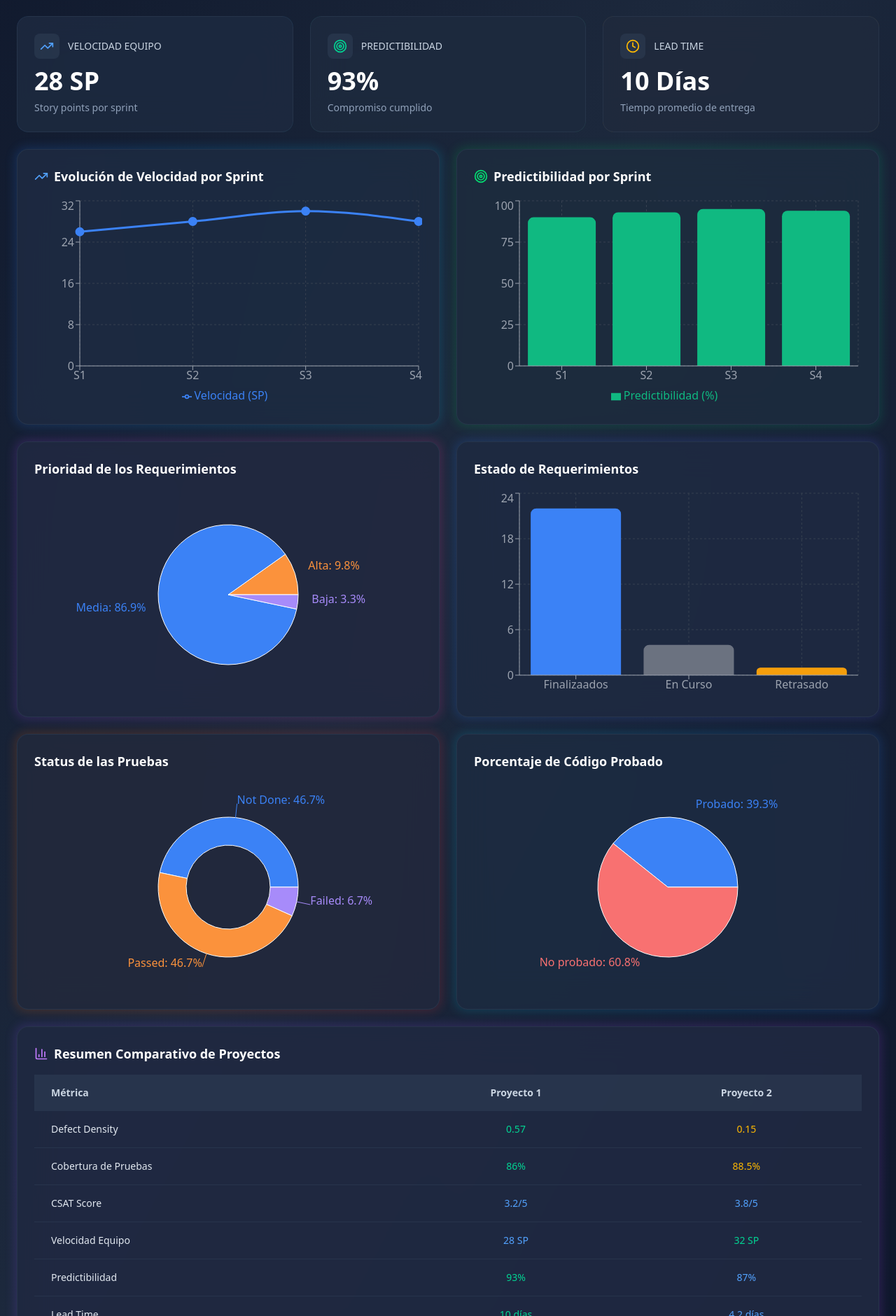
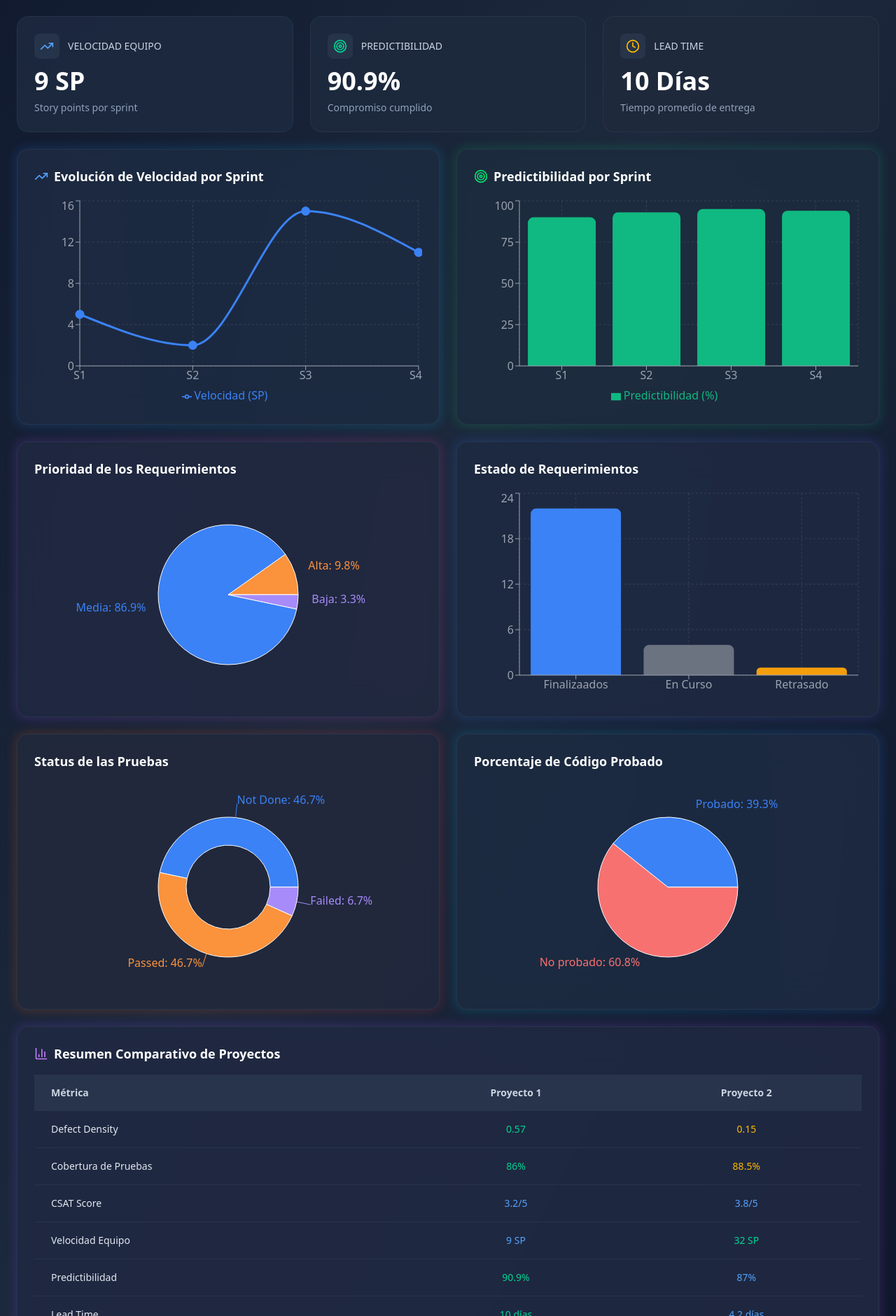
Before and after one commit to Aslan-devs/DashBoardQA, a React (Vite) app: page / in a window 1280 px wide. Shown: the part 479-2360 px from the top of the page at 70% size. Built offline with nearby package versions, Linux system fonts and the light colour scheme.

Commit message:
Actualizacion metricas packn'go

```diff
--- a/src/DashboardQA.jsx
+++ b/src/DashboardQA.jsx
@@ -13,15 +13,16 @@ const Dashboard = () => {
       defectDensity: 0.57,
       coberturaDefectos: 86,
       csatScore: 3.2,
-      velocidadEquipo: 28,
-      predictibilidad: 93,
+      velocidadEquipo: 9,
+      predictibilidad: 90.9,
       leadTime: 10
     },
     sprints: {
-      sprint1: { velocidad: 26, predictibilidad: 90, defectos: 0.12 },
-      sprint2: { velocidad: 28, predictibilidad: 93, defectos: 0.10 },
-      sprint3: { velocidad: 30, predictibilidad: 95, defectos: 0.08 },
-      sprint4: { velocidad: 28, predictibilidad: 94, defectos: 0.09 }
+      sprint1: { velocidad: 5, predictibilidad: 90, defectos: 0.12 },
+      sprint2: { velocidad: 2, predictibilidad: 93, defectos: 0.10 },
+      sprint3: { velocidad: 15, predictibilidad: 95, defectos: 0.08 },
+      sprint4: { velocidad: 11, predictibilidad: 94, defectos: 0.09 },
+      sprint5: { velocidad: 7, predictibilidad: 94, defectos: 0.09 }
     },
     prioridades: [
       { name: 'Alta', value: 9.8, color: '#fb923c' },
@@ -61,23 +62,25 @@ const Dashboard = () => {
       sprint4: { velocidad: 32, predictibilidad: 86, defectos: 0.14 }
     },
     prioridades: [
-      { name: 'Alto', value: 42.0, color: '#3b82f6' },
-      { name: 'Medio', value: 33.0, color: '#fb923c' },
-      { name: 'Bajo', value: 25.0, color: '#a78bfa' }
+      { name: 'Alto', value: 50, color: '#3b82f6' },
+      { name: 'Medio', value: 25, color: '#fb923c' },
+      { name: 'Bajo', value: 25, color: '#a78bfa' }
     ],
     requerimientos: [
-      { name: 'Implementado', cantidad: 13, color: '#3b82f6' },
-      { name: 'Sin implementar', cantidad: 8, color: '#6b7280' },
-      { name: 'Retrasado', cantidad: 4, color: '#f59e0b' }
+      { name: 'Implementado', cantidad: 3, color: '#3b82f6' },
+      { name: 'Sin implementar', cantidad: 13, color: '#6b7280' },
+      { name: 'Retrasado', cantidad: 1, color: '#f59e0b' },
+      { name: 'En curso', cantidad: 7, color: '#3af50bff' }
     ],
     statusPruebas: [
-      { name: 'Not Done', value: 38.5, color: '#3b82f6' },
-      { name: 'Passed', value: 50.0, color: '#fb923c' },
-      { name: 'Failed', value: 11.5, color: '#a78bfa' }
+      { name: 'Not Done', value: 86.2, color: '#3b82f6' },
+      { name: 'Passed', value: 3.3, color: '#fb923c' },
+      { name: 'Started but not done', value: 6.2, color: '#fff200ff' },
+      { name: 'Failed', value: 3.3, color: '#ff0000ff' }
     ],
     codigoProbado: [
-      { name: 'Probado', value: 88.5, color: '#3b82f6' },
-      { name: 'No probado', value: 11.5, color: '#f87171' }
+      { name: 'Probado', value: 4.8, color: '#3b82f6' },
+      { name: 'No probado', value: 95.2, color: '#f87171' }
     ]
   };
 
@@ -374,7 +377,7 @@ const Dashboard = () => {
             </div>
           </div>
 
-          {/* Porcentaje de Código Probado */}
+          {/* Estatus de las */}
           <div className="relative group">
             <div className="absolute -inset-0.5 bg-gradient-to-r from-cyan-500 to-blue-500 rounded-2xl opacity-20 group-hover:opacity-30 blur transition duration-300"></div>
             <div className="relative bg-slate-800/90 backdrop-blur-xl rounded-2xl p-6 border border-slate-700/50">
```
